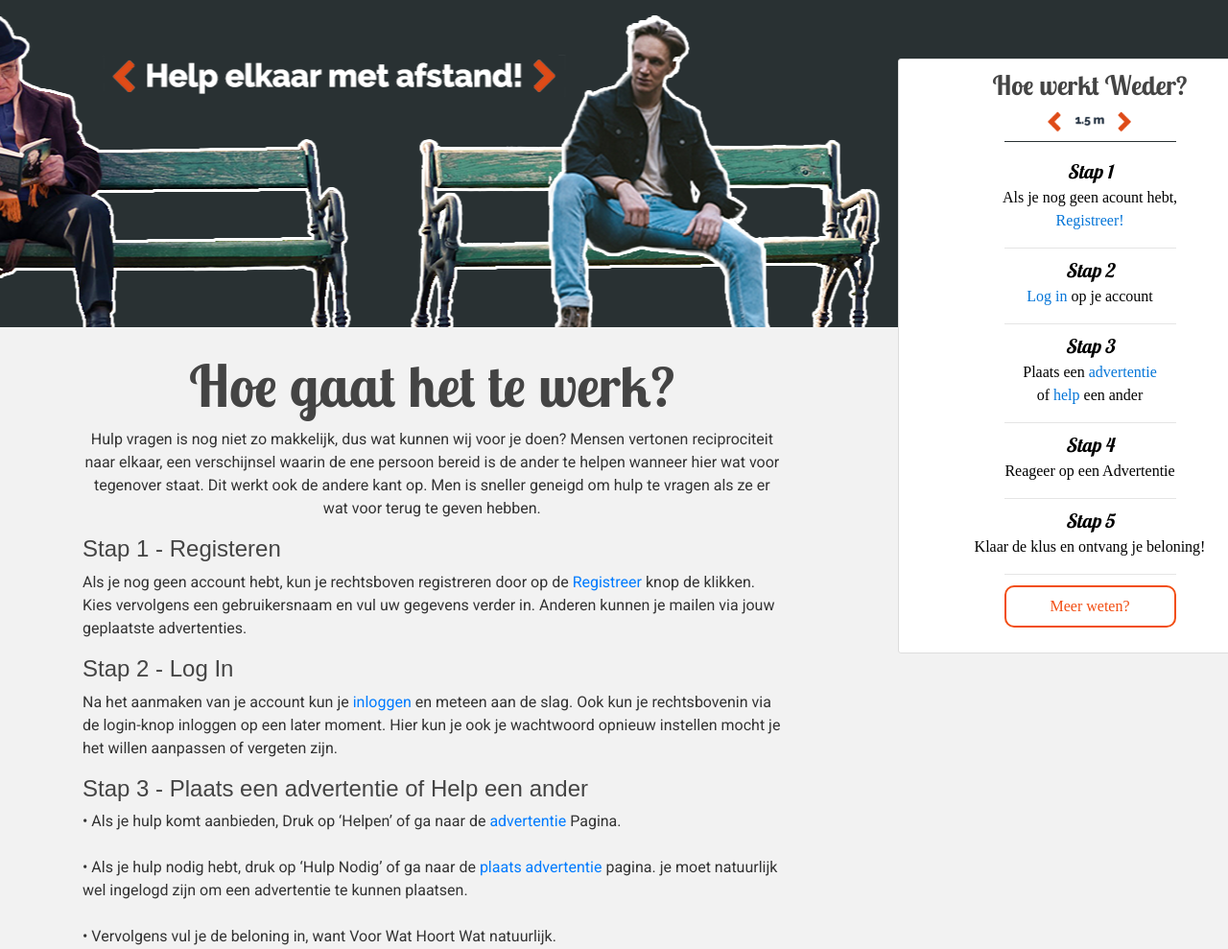
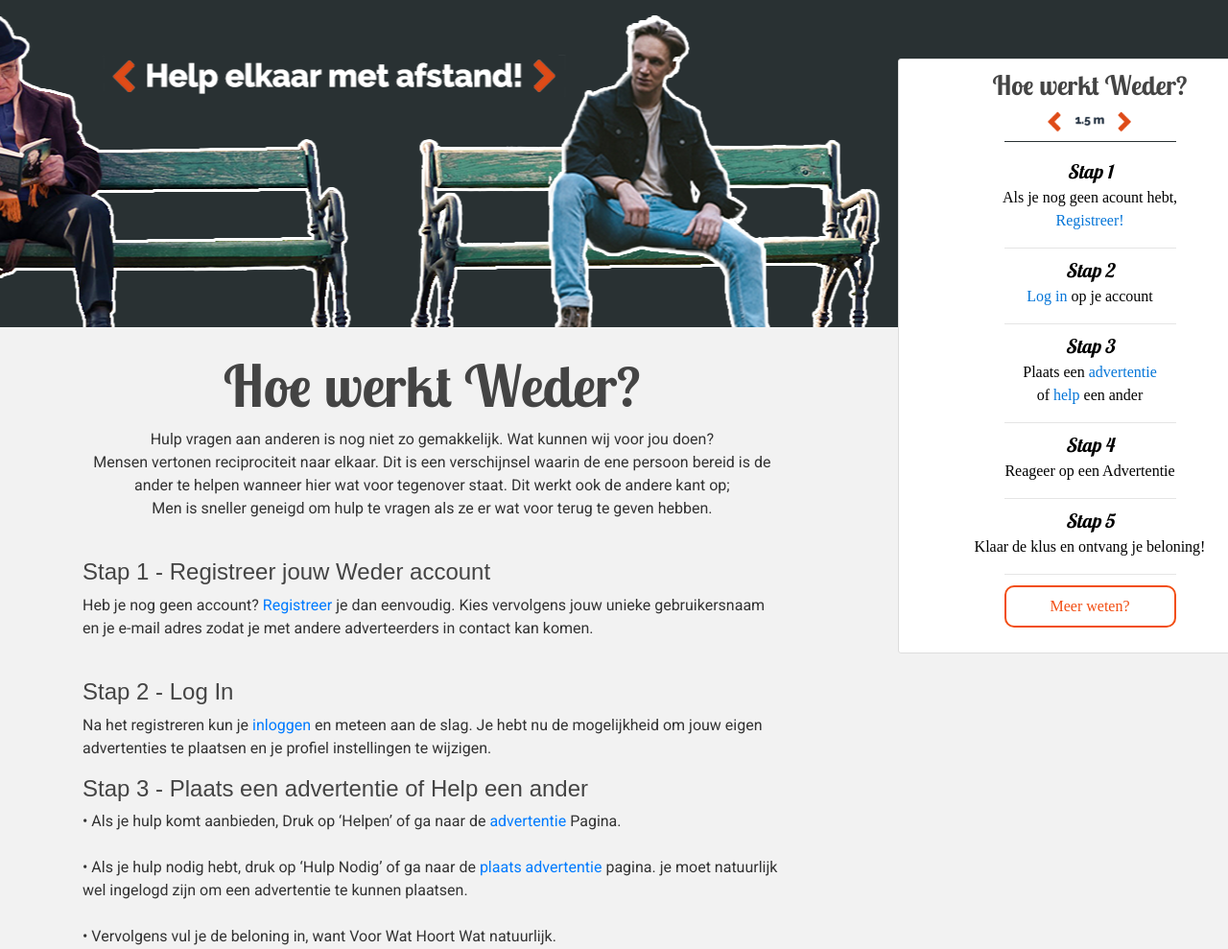
Before and after one commit to Ruben-wiel/s4d_project, a Django app: page /howto/ in a window 1280 px wide. Shown: the part 66-1055 px from the top of the page at 96% size. Run offline with Django 3.2, Linux system fonts and the light colour scheme; some libraries are stand-ins or nearby versions.

Commit message:
generale-repetitie

```diff
--- a/s4d_webapp/users/templates/users/login.html
+++ b/s4d_webapp/users/templates/users/login.html
@@ -10,7 +10,7 @@
       {{ form|crispy }}
     </fieldset>
     <div class="form-group">
-      <button class="btn btn-outline-info" type="submit">Log in</button>
+      <button class="btn btn-outline-secondary" type="submit">Log in</button>
       <small class="text-muted ml-2">
         <a href="{% url 'password_reset' %}">Wachtwoord Vergeten?</a>
       </small>
--- a/s4d_webapp/users/templates/users/password_reset.html
+++ b/s4d_webapp/users/templates/users/password_reset.html
@@ -11,7 +11,7 @@
                 {{ form|crispy }}
             </fieldset>
             <div class="form-group">
-                <button class="btn btn-outline-info" type="submit">Vraag nieuw wachtwoord aan</button>
+                <button class="btn btn-outline-secondary" type="submit">Vraag nieuw wachtwoord aan</button>
             </div>
         </form>
     </div>
--- a/s4d_webapp/users/templates/users/password_reset_confirm.html
+++ b/s4d_webapp/users/templates/users/password_reset_confirm.html
@@ -10,7 +10,7 @@
       {{ form|crispy }}
     </fieldset>
     <div class="form-group">
-      <button class="btn btn-outline-info" type="submit">
+      <button class="btn btn-outline-secondary" type="submit">
         Wijzig Wachtwoord
       </button>
     </div>
--- a/s4d_webapp/users/templates/users/register.html
+++ b/s4d_webapp/users/templates/users/register.html
@@ -1,5 +1,4 @@
-{% extends "website/base.html" %} {% load crispy_forms_tags %} {% load static %} {% block content %}
-<link rel="stylesheet" type="text/css" href="{% static 'website/users.css' %}">
+{% extends "website/base.html" %} {% load crispy_forms_tags %} {% block content %}
 <div class="content-section">
   <form method="POST">
     {% csrf_token %}
--- a/s4d_webapp/website/templates/website/howto.html
+++ b/s4d_webapp/website/templates/website/howto.html
@@ -5,7 +5,7 @@
   href="{% static 'website/instructions.css' %}"
 />
 <link rel="stylesheet" type="text/css" href="{% static 'website/jenteshokje.css' %}">
-<div class="titelcontent"><h1>Hoe gaat het te werk?</h1></div>
+<div class="titelcontent"><h1>Hoe werkt Weder?</h1></div>
 
   <!--<div class="howtocontent">
     <h1>
@@ -15,31 +15,29 @@
 <div class="howtocontent">
   <div class="inleiding">
     <p>
-      Hulp vragen is nog niet zo makkelijk, dus wat kunnen wij voor je doen?
-      Mensen vertonen reciprociteit naar elkaar, een verschijnsel waarin de ene
+      Hulp vragen aan anderen is nog niet zo gemakkelijk. Wat kunnen wij voor jou doen?<br>
+      Mensen vertonen reciprociteit naar elkaar. Dit is een verschijnsel waarin de ene
       persoon bereid is de ander te helpen wanneer hier wat voor tegenover
-      staat. Dit werkt ook de andere kant op. Men is sneller geneigd om hulp te
+      staat. Dit werkt ook de andere kant op; <br> Men is sneller geneigd om hulp te
       vragen als ze er wat voor terug te geven hebben.
     </p>
   </div>
+  <br>
   <div>
     <h4>
-      Stap 1 - Registeren
+      Stap 1 - Registreer jouw Weder account
     </h4>
     <p>
-      Als je nog geen account hebt, kun je rechtsboven registreren door op de
-      <a href="/register/">Registreer</a> knop de klikken. Kies vervolgens een
-      gebruikersnaam en vul uw gegevens verder in. Anderen kunnen je mailen via
-      jouw geplaatste advertenties.
+      Heb je nog geen account? <a href="/register/">Registreer</a> je dan eenvoudig.
+      Kies vervolgens jouw unieke gebruikersnaam en je e-mail adres zodat je met andere adverteerders in contact kan komen.
     </p>
+    <br>
     <h4>
       Stap 2 - Log In
     </h4>
     <p>
-      Na het aanmaken van je account kun je <a href="/login/">inloggen</a> en
-      meteen aan de slag. Ook kun je rechtsbovenin via de login-knop inloggen op
-      een later moment. Hier kun je ook je wachtwoord opnieuw instellen mocht je
-      het willen aanpassen of vergeten zijn.
+      Na het registreren kun je <a href="/login/">inloggen</a> en
+      meteen aan de slag. Je hebt nu de mogelijkheid om jouw eigen advertenties te plaatsen en je profiel instellingen te wijzigen.
     </p>
     <h4>
       Stap 3 - Plaats een advertentie of Help een ander
--- a/s4d_webapp/website/templates/website/post_detail.html
+++ b/s4d_webapp/website/templates/website/post_detail.html
@@ -19,12 +19,12 @@
     {% if object.author == user %}
     <div>
       <a
-        class="btn btn-secondary btn-sm nt-1 mb-1"
+        class="btn btn-outline-secondary btn-sm nt-1 mb-1"
         href="{% url 'post-update' object.id %}"
         >Bijwerken</a
       >
       <a
-        class="btn btn-danger btn-sm nt-1 mb-1"
+        class="btn btn-outline-danger btn-sm nt-1 mb-1"
         href="{% url 'post-delete' object.id %}"
         >Verwijder</a
       >
--- a/s4d_webapp/website/templates/website/post_form.html
+++ b/s4d_webapp/website/templates/website/post_form.html
@@ -17,7 +17,7 @@
       {{ form|crispy }}
     </fieldset>
     <div class="form-group">
-      <button class="btn btn-outline-info" type="submit">Plaats!</button>
+      <button class="btn btn-outline-secondary" type="submit">Plaats!</button>
     </div>
   </form>
 </div>
```
Also changed, not shown: s4d_webapp/users/templates/users/profile.html (+2 -6 lines), s4d_webapp/website/templates/website/user_posts.html (+6 -6 lines), s4d_webapp/media/profile_pics/logo1.png (added), s4d_webapp/website/migrations/0027_auto_20200604_1359.py (added), s4d_webapp/website/migrations/0028_auto_20200604_1359.py (added), 5 other files.
